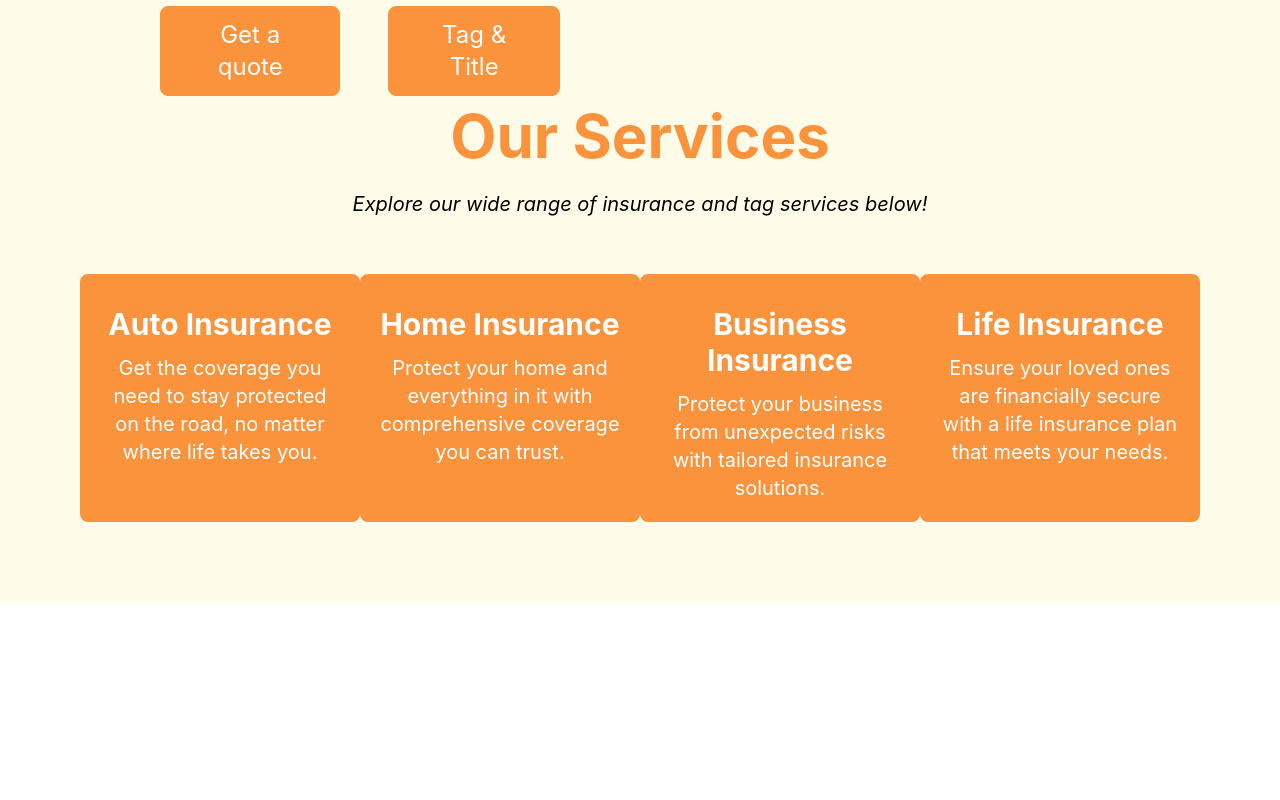
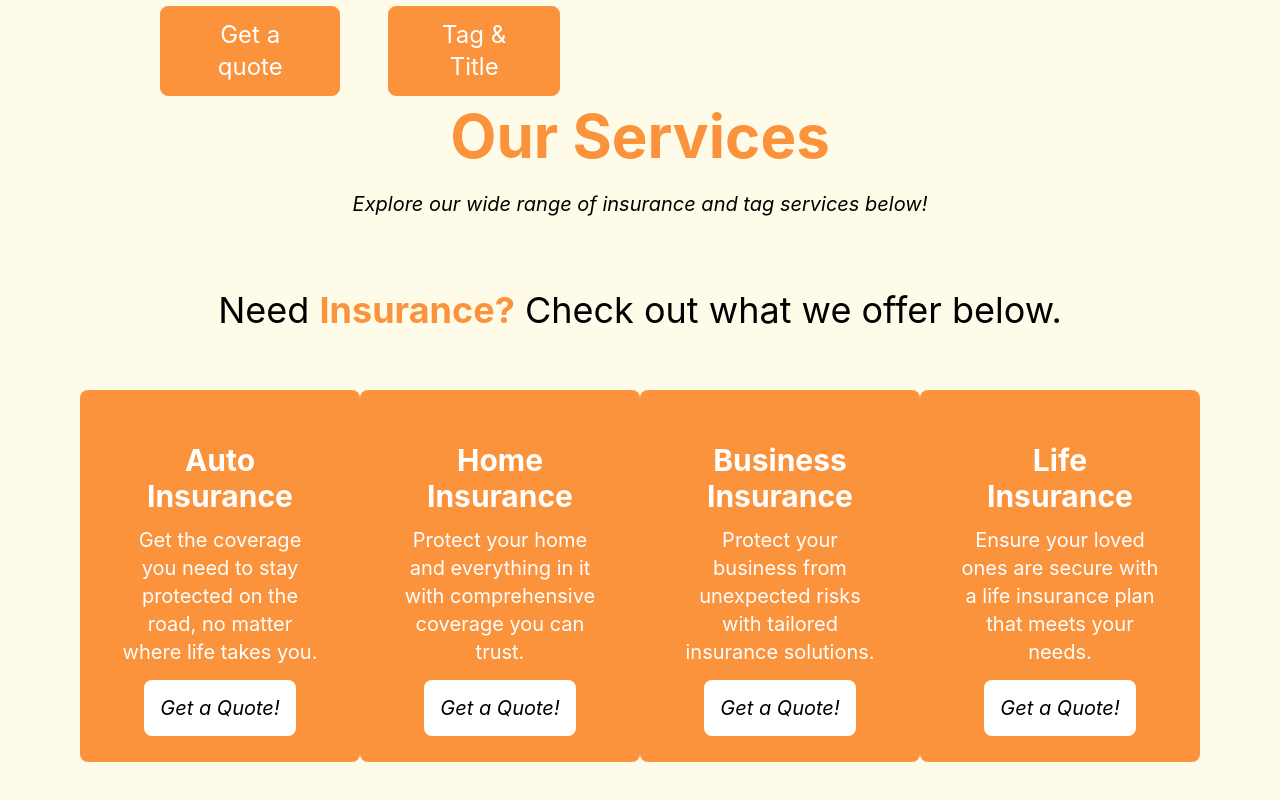
Before and after one commit to tajsharma/classic-insurance-proj, a React (Create React App) app in the folder insurance-frontend/: page / in a window 1280 px wide. Shown: the part 806-1606 px from the top of the page. Before the commit the page ends 1408 px from the top, so only its background shows below. Built offline with nearby package versions, Linux system fonts and the light colour scheme.

Commit message:
add buttons to each card with links to other pages

```diff
--- a/insurance-frontend/src/Components/LandingPage.tsx
+++ b/insurance-frontend/src/Components/LandingPage.tsx
@@ -1,5 +1,6 @@
 import React from 'react';
-import bgimage from '../Assets/family-matters.jpg'
+import bgimage from '../Assets/family-matters.jpg';
+import { Link } from 'react-router-dom';
 
 const LandingPage: React.FC = () => {
   return (
@@ -30,42 +31,48 @@ const LandingPage: React.FC = () => {
         <h2 className="text-6xl font-bold mb-6 text-center text-orange-400">Our Services</h2>
         <p className="text-xl text-center mb-4 "><i>Explore our wide range of insurance and tag services below!</i></p>
 
+        <h3 className='text-4xl pt-14 text-center pb-5'>Need <span className='text-orange-400 font-bold'>Insurance?</span> Check out what we offer below.</h3>
+
         <div className='flex p-10 justify-between'>
           {/* insurance cards below here */}
-          <div className='flex-col bg-orange-400 text-white p-5 rounded-lg w-96 text-center'>
+          {/* Auto insurance card*/}
+          <div className='flex-col bg-orange-400 text-white p-10 rounded-lg w-96 text-center'>
             <h3 className='py-3 text-3xl font-bold'>Auto Insurance</h3>
-            <p className='text-xl'>
+            <p className='text-xl pb-7'>
               Get the coverage you need to stay protected on the road,
               no matter where life takes you.
             </p>
+            <Link to="/auto" className="text-black hover:text-orange-400 bg-white italic rounded-lg mx-4 text-xl p-4">Get a Quote!</Link>
           </div>
-
-          <div className='flex-col bg-orange-400 text-white p-5 rounded-lg w-96 text-center'>
+          {/* Home insurance card*/}
+          <div className='flex-col bg-orange-400 text-white p-10 rounded-lg w-96 text-center'>
             <h3 className='py-3 text-3xl font-bold'>Home Insurance</h3>
-            <p className='text-xl'>
+            <p className='text-xl pb-7'>
               Protect your home and everything in it with comprehensive
               coverage you can trust.
             </p>
+            <Link to="/home" className="text-black hover:text-orange-400 bg-white italic rounded-lg mx-4 text-xl p-4">Get a Quote!</Link>
           </div>
-
-          <div className='flex-col bg-orange-400 text-white p-5 rounded-lg w-96 text-center'>
+          {/* Business insurance card*/}
+          <div className='flex-col bg-orange-400 text-white p-10 rounded-lg w-96 text-center'>
             <h3 className='py-3 text-3xl font-bold'>Business Insurance</h3>
-            <p className='text-xl'>
+            <p className='text-xl pb-7'>
               Protect your business from unexpected risks with tailored
               insurance solutions.
             </p>
+            <Link to="/business" className="text-black hover:text-orange-400 bg-white italic rounded-lg mx-4 text-xl p-4">Get a Quote!</Link>
           </div>
-
-          <div className='flex-col bg-orange-400 text-white p-5 rounded-lg w-96 text-center'>
+          {/* Life insurance card*/}
+          <div className='flex-col bg-orange-400 text-white p-10 rounded-lg w-96 text-center'>
             <h3 className='py-3 text-3xl font-bold'>Life Insurance</h3>
-            <p className='text-xl'>
-              Ensure your loved ones are financially secure with a life
+            <p className='text-xl pb-7'>
+              Ensure your loved ones are secure with a life
               insurance plan that meets your needs.
             </p>
+            <Link to="/life" className="text-black hover:text-orange-400 bg-white italic rounded-lg mx-4 text-xl p-4">Get a Quote!</Link>
           </div>
 
         </div>
-
     </section>
 
     </div>
```
